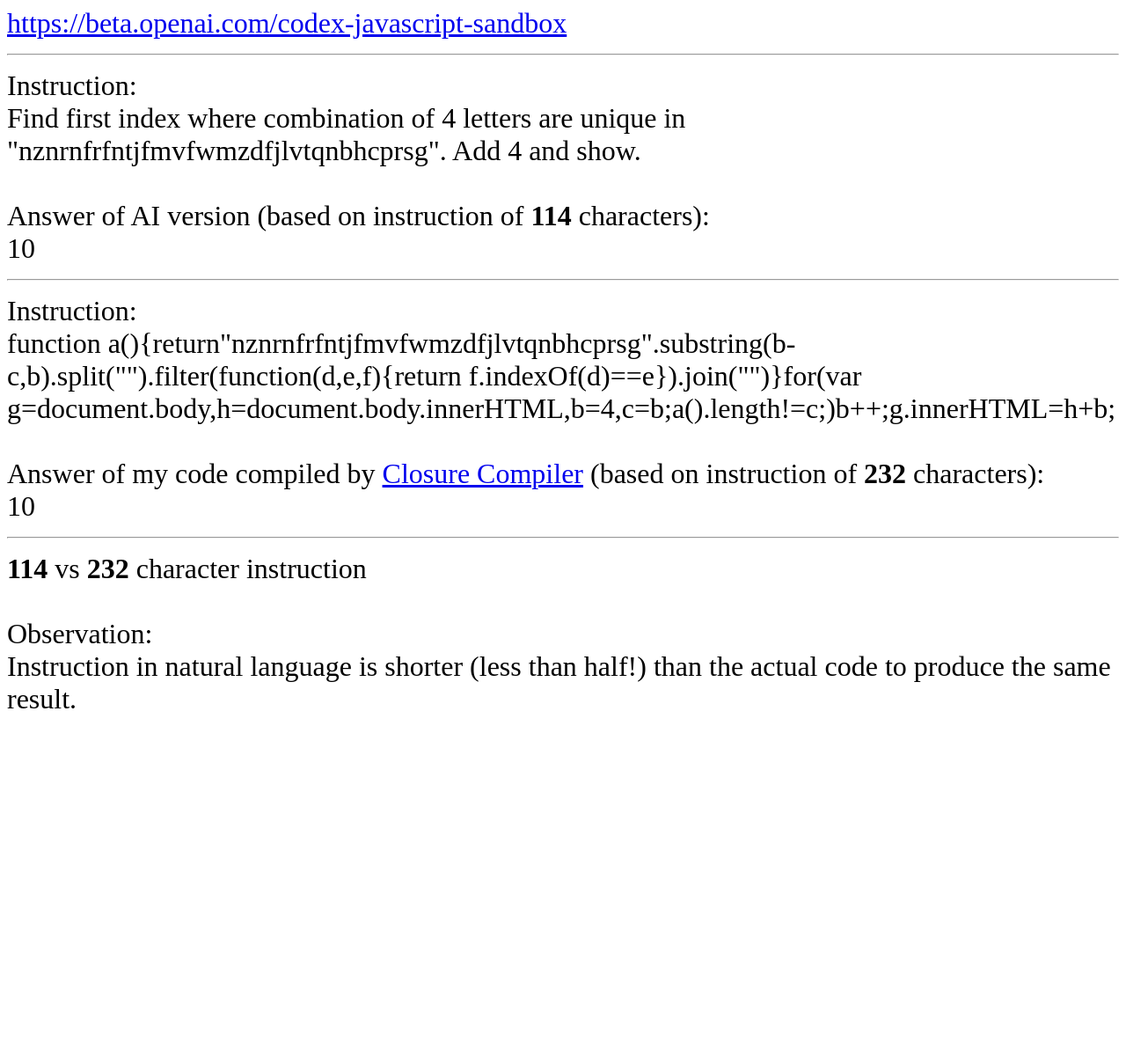
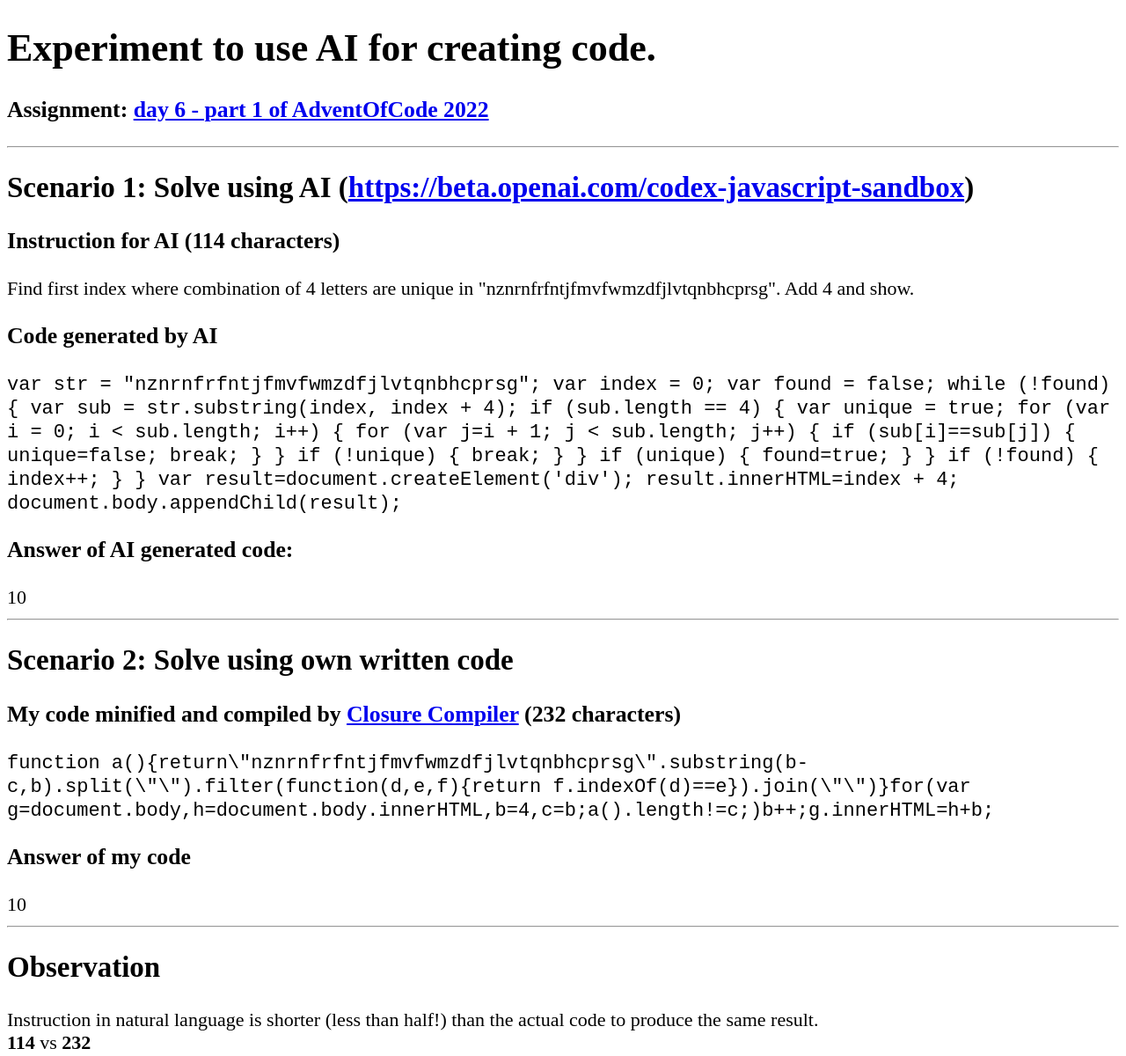
Before and after one commit to martijnkunstman/AdventOfCode2022, a plain HTML site: page day6/ai-solotion.html in a window 1280 px wide. Shown: the whole page at 88% size. Before the commit the page ends 821 px from the top, so only its background shows below. Drawn offline with Linux system fonts and the light colour scheme.

Commit message:
make ai page nices

```diff
--- a/day6/ai-solotion.html
+++ b/day6/ai-solotion.html
@@ -6,72 +6,55 @@
   <title>Advent of Code 2022 - day 6</title>
   <style>
     body {
-      font-size: 32px;
+      font-size: 22px;
     }
   </style>
 </head>
 
 <body>
-  <a href="https://beta.openai.com/codex-javascript-sandbox">https://beta.openai.com/codex-javascript-sandbox</a>
+  <h1>Experiment to use AI for creating code.</h1>
+  <h3>Assignment: <a href="https://adventofcode.com/2022/day/6" target="_blank">day 6 - part 1 of AdventOfCode
+    2022</a></h3>
   <hr>
-  Instruction:<br>Find first index where combination of 4 letters are unique in "nznrnfrfntjfmvfwmzdfjlvtqnbhcprsg". Add
-  4 and show.
-  <br>
-  <br>
-  Answer of AI version (based on instruction of <b>114</b> characters):
-  <br>
-  <script>
-    //https://beta.openai.com/codex-javascript-sandbox
+  <h2>Scenario 1:
+  Solve using AI (<a
+    href="https://beta.openai.com/codex-javascript-sandbox">https://beta.openai.com/codex-javascript-sandbox</a>)</h2>
 
-    /* Find first index where combination of 4 letters are unique in "nznrnfrfntjfmvfwmzdfjlvtqnbhcprsg". Add 4 and show. */
-    var str = "nznrnfrfntjfmvfwmzdfjlvtqnbhcprsg";
-    var index = 0;
-    var found = false;
-    while (!found) {
+  <h3>Instruction for AI (<b>114</b> characters)</h3>
+  <quote>Find first index where combination of 4 letters are unique in "nznrnfrfntjfmvfwmzdfjlvtqnbhcprsg". Add
+    4 and show.</quote>
+
+ <h3>Code generated by AI</h3>
+    <code>
+      var str = "nznrnfrfntjfmvfwmzdfjlvtqnbhcprsg";
+      var index = 0;
+      var found = false;
+      while (!found) {
       var sub = str.substring(index, index + 4);
       if (sub.length == 4) {
-        var unique = true;
-        for (var i = 0; i < sub.length; i++) {
-          for (var j = i + 1; j < sub.length; j++) {
-            if (sub[i] == sub[j]) {
-              unique = false;
-              break;
-            }
-          }
-          if (!unique) {
-            break;
-          }
-        }
-        if (unique) {
-          found = true;
-        }
-      }
-      if (!found) {
-        index++;
-      }
-    }
-    var result = document.createElement('div');
-    result.innerHTML = index + 4;
-    document.body.appendChild(result);
+      var unique = true;
+      for (var i = 0; i < sub.length; i++) { for (var j=i + 1; j < sub.length; j++) { if (sub[i]==sub[j]) {
+        unique=false; break; } } if (!unique) { break; } } if (unique) { found=true; } } if (!found) { index++; } } var
+        result=document.createElement('div'); result.innerHTML=index + 4; document.body.appendChild(result); </code>
+        <h3>
+        Answer of AI generated code:
+        </h3>
+        10
+        <hr>
+        <h2>Scenario 2: Solve using own written code</h2>
 
-    document.body.innerHTML +=
-      "<hr>Instruction:<br>function a(){return\"nznrnfrfntjfmvfwmzdfjlvtqnbhcprsg\".substring(b-c,b).split(\"\").filter(function(d,e,f){return f.indexOf(d)==e}).join(\"\")}for(var g=document.body,h=document.body.innerHTML,b=4,c=b;a().length!=c;)b++;g.innerHTML=h+b; ";
+        <h3>My code minified and compiled by <a href='https://developers.google.com/closure/compiler'>Closure
+          Compiler</a> (<b>232</b> characters)</h3><code>function
+          a(){return\"nznrnfrfntjfmvfwmzdfjlvtqnbhcprsg\".substring(b-c,b).split(\"\").filter(function(d,e,f){return
+          f.indexOf(d)==e}).join(\"\")}for(var
+          g=document.body,h=document.body.innerHTML,b=4,c=b;a().length!=c;)b++;g.innerHTML=h+b;</code>
+        <h3>Answer of my code</h3>
+        10
+        <hr>
+        <h2>Observation</h2>
+        Instruction in natural language is shorter (less than half!) than the actual code to produce the same result.<br>
+        <b>114</b> vs <b>232</b>
 
-    document.body.innerHTML +=
-      "<br><br>Answer of my code compiled by <a href='https://developers.google.com/closure/compiler'>Closure Compiler</a> (based on instruction of <b>232</b> characters):<br>";
-
-    //my solution after closure compiler
-    function a() {
-      return "nznrnfrfntjfmvfwmzdfjlvtqnbhcprsg".substring(b - c, b).split("").filter(function (d, e, f) {
-        return f.indexOf(d) == e
-      }).join("")
-    }
-    for (var g = document.body, h = document.body.innerHTML, b = 4, c = b; a().length != c;) b++;
-    g.innerHTML = h + b;
-
-    document.body.innerHTML +=
-      "<hr><b>114</b> vs <b>232</b> character instruction<br><br>Observation:<br>Instruction in natural language is shorter (less than half!) than the actual code to produce the same result."
-  </script>
 </body>
 
 </html>
```
